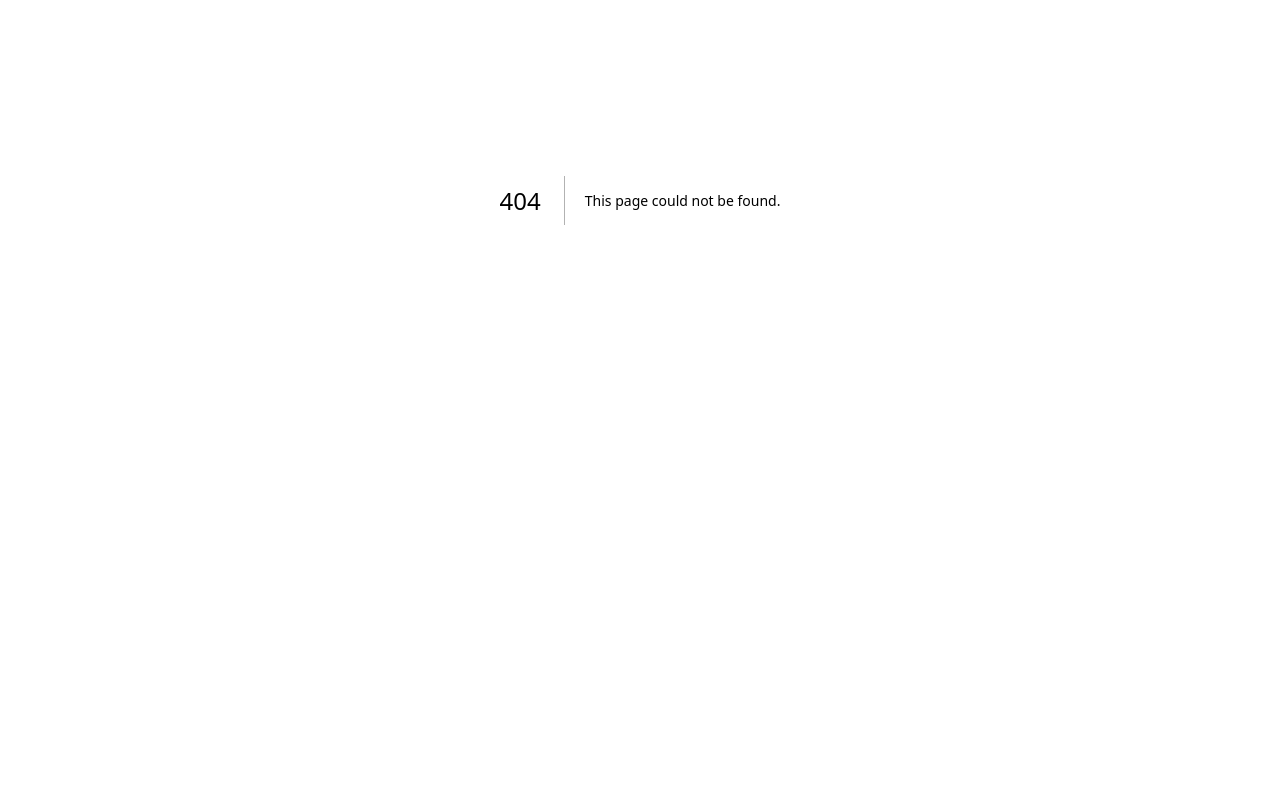
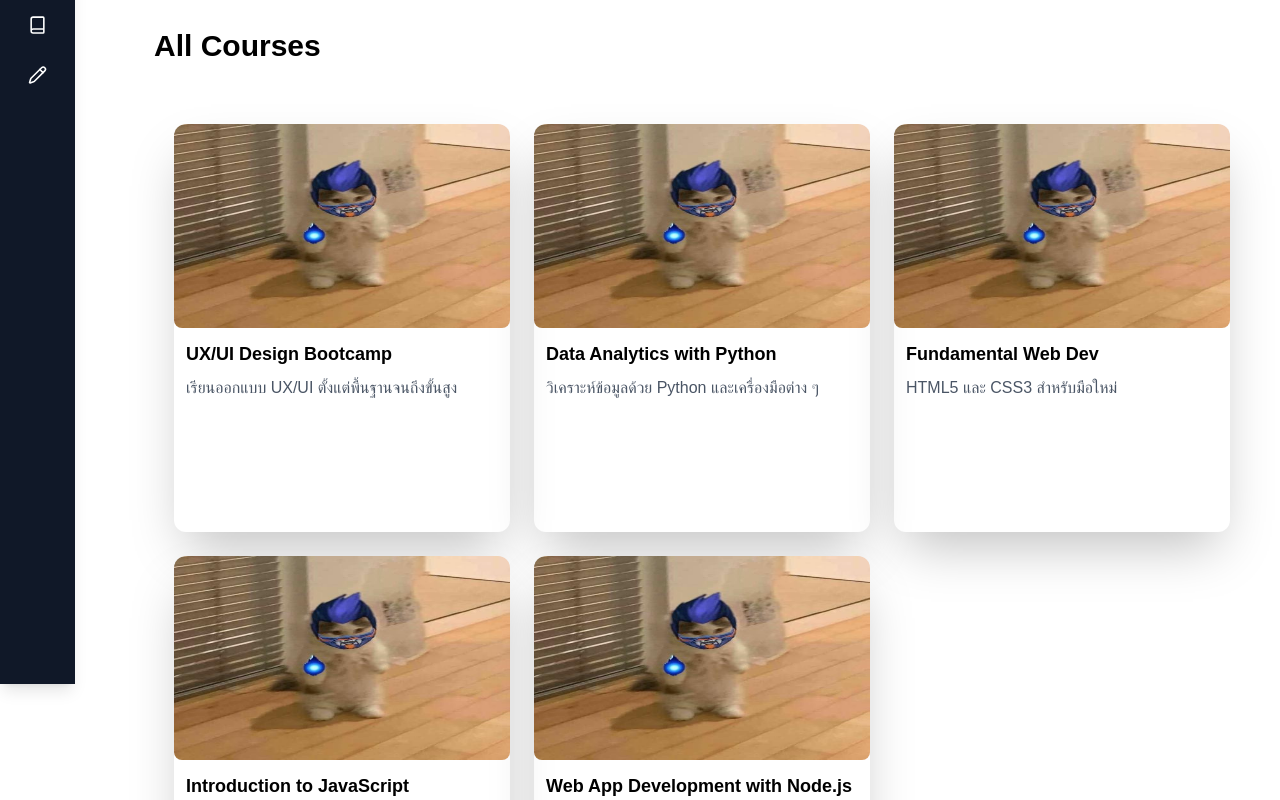
Before and after one commit to CS371-Project-Management/CS371-Frontend, a Next.js app: page /user/my_classroom/courses in a window 1280 px wide. Before the commit this address had no page. Shown: the part 200-1000 px from the top of the page. Before the commit the page ends 800 px from the top, so only its background shows below. Built offline with nearby package versions, Linux system fonts and the light colour scheme.

Commit message:
do_course_page

```diff
--- /dev/null
+++ b/app/user/my_classroom/courses/page.tsx
@@ -0,0 +1,67 @@
+'use client';
+
+import Card from '@/components/Card';
+import NavbarClassroom from '@/components/NavbarClassroom';
+import { BookOpen, Code, Database, Palette } from 'lucide-react';
+import Link from 'next/link';
+
+const courses = [
+    {
+        title: 'UX/UI Design Bootcamp',
+        description: 'เรียนออกแบบ UX/UI ตั้งแต่พื้นฐานจนถึงขั้นสูง',
+        image: '/images/image.jpg',
+        icon: <Palette size={24} />,
+        path: '/user/my_classroom/courses/lessons'
+    },
+    {
+        title: 'Data Analytics with Python',
+        description: 'วิเคราะห์ข้อมูลด้วย Python และเครื่องมือต่าง ๆ',
+        image: '/images/image.jpg',
+        icon: <Database size={24} />,
+        path: '/user/my_classroom/courses/lessons'
+    },
+    {
+        title: 'Fundamental Web Dev',
+        description: 'HTML5 และ CSS3 สำหรับมือใหม่',
+        image: '/images/image.jpg',
+        icon: <Code size={24} />,
+        path: '/user/my_classroom/courses/lessons'
+    },
+    {
+        title: 'Introduction to JavaScript',
+        description: 'พื้นฐานการเขียนโปรแกรมด้วย JavaScript',
+        image: '/images/image.jpg',
+        icon: <Code size={24} />,
+        path: '/user/my_classroom/courses/lessons'
+    },
+    {
+        title: 'Web App Development with Node.js',
+        description: 'เรียนรู้ Node.js และ Express',
+        image: '/images/image.jpg',
+        icon: <BookOpen size={24} />,
+        path: '/user/my_classroom/courses/lessons'
+    },
+];
+
+export default function CoursePage() {
+    return (
+        <div className="min-h-screen bg-white">
+            <NavbarClassroom></NavbarClassroom>
+
+            <div className='ml-20 mt-20 mb-15 text-3xl font-bold'>
+                All Courses
+            </div>
+
+            <div className="flex flex-wrap gap-6 ml-25">
+                {courses.map((course, index) => (
+                    <Link href={course.path}>
+                        <div key={index}>
+                            <Card image={course.image} title={course.title} description={course.description}></Card>
+                        </div>
+                    </Link>
+                ))}
+            </div>
+
+        </div>
+    );
+}
```
